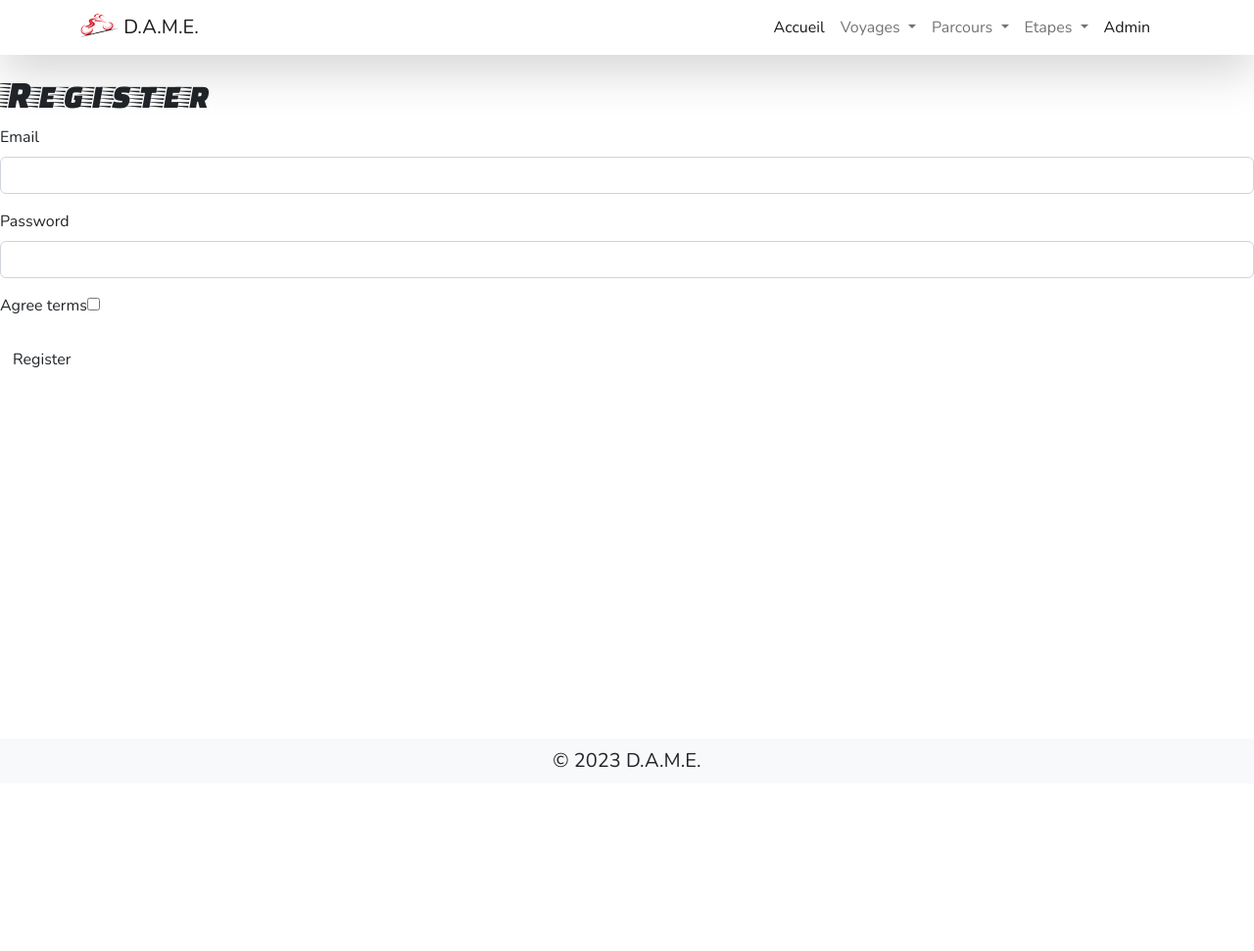
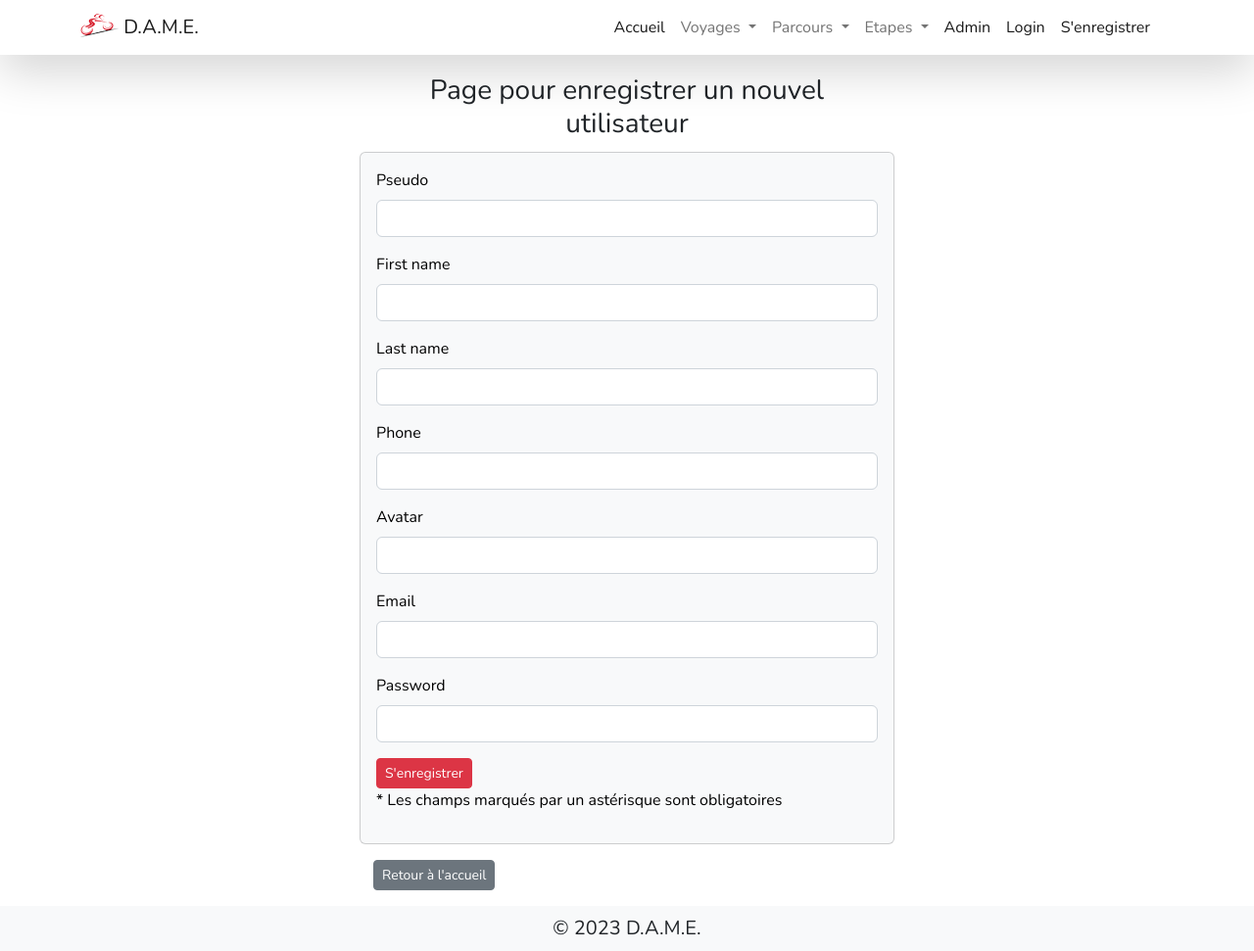
Before and after one commit to claudiekante/Dame, a Symfony app: template templates/registration/register.html.twig in a window 1280 px wide. Shown: the whole page at 98% size. Before the commit the page ends 784 px from the top, so only its background shows below. Run offline with Twig, Linux system fonts and the light colour scheme; the template is opened without the code that fills it, so the values that code supplies are empty; form fields are guessed from the names that the template uses; some libraries are stand-ins or nearby versions.

Commit message:
first day no flu - continuing registration form

```diff
--- a/src/Controller/RegistrationController.php
+++ b/src/Controller/RegistrationController.php
@@ -22,6 +22,7 @@ class RegistrationController extends AbstractController
     public function register(Request $request, UserPasswordHasherInterface $userPasswordHasher, UserAuthenticatorInterface $userAuthenticator, AppUserAuthenticator $authenticator, EntityManagerInterface $entityManager): Response
     {
         $user = new User();
+        $user->setRoles(["ROLE_ADMIN"]);
         $form = $this->createForm(RegistrationFormType::class, $user);
         $form->handleRequest($request);
 
--- a/templates/inc/_nav.html.twig
+++ b/templates/inc/_nav.html.twig
@@ -92,6 +92,12 @@
                     <li class="nav-item">
                         <a class="nav-link active" aria-current="page" href="#" title="Page admin">Admin</a>
                     </li>
+                    <li class="nav-item">
+                        <a class="nav-link active" aria-current="page" href="{{ path('app_login') }}" title="Connecte toi">Login</a>
+                    </li>
+                    <li class="nav-item">
+                        <a class="nav-link active" aria-current="page" href="{{ path('app_register') }}" title="S'enregistrer">S'enregistrer</a>
+                    </li>
                 </ul>
                 {#                            <div class="d-flex nav-item">testo à droite</div> #}
             </div>
--- a/templates/registration/register.html.twig
+++ b/templates/registration/register.html.twig
@@ -1,17 +1,70 @@
 {% extends 'base.html.twig' %}
 
-{% block title %}Register{% endblock %}
+{% block title %}{{ parent() }} | S'enregistrer {% endblock %}
 
 {% block body %}
-    <h1>Register</h1>
+
+
+    <div class="container">
+
+        <div class="row m-1">
+            <div class="col-lg-3"></div>
+            <div class="col-lg-6 text-center">
+                <h3>Page pour enregistrer un nouvel utilisateur</h3>
+            </div>
+            <div class="col-lg-3"></div>
+        </div>
+
+        <div class="row">
+            <div class="col-lg-3"></div>
+            <div class="col-lg-6">
+                <div class="card text-bg-light">
+                    <div class="card-body">
 
                         {{ form_start(registrationForm) }}
+                        {{ form_row(registrationForm.pseudo) }}
+                        {{ form_row(registrationForm.firstName) }}
+                        {{ form_row(registrationForm.lastName) }}
+                        {{ form_row(registrationForm.phone) }}
+                        {{ form_row(registrationForm.avatar) }}
                         {{ form_row(registrationForm.email) }}
                         {{ form_row(registrationForm.plainPassword, {
                             label: 'Password'
                         }) }}
-        {{ form_row(registrationForm.agreeTerms) }}
+{#                        {{ form_row(registrationForm.agreeTerms) }}#}
 
-        <button type="submit" class="btn">Register</button>
+                        <button type="submit" class="btn btn-danger btn-sm">S'enregistrer</button>
                         {{ form_end(registrationForm) }}
+
+
+                        <p> * Les champs marqués par un astérisque sont obligatoires </p>
+
+
+
+
+                    </div>
+                </div>
+
+
+
+            </div>
+            <div class="col-lg-3">
+            </div>
+        </div>
+
+        <div class="row m-3">
+            <div class="col-lg-3"></div>
+            <div class="col-lg-6">
+                <a href="{{ path('main_home') }}">
+                    <button type="button" class="btn btn-secondary btn-sm">Retour à l'accueil</button></a>&nbsp;
+            </div>
+            <div class="col-lg-3"></div>
+        </div>
+
+    </div>
+
+
+
+
+
 {% endblock %}
```
Also changed, not shown: src/Entity/User.php (+8 -2 lines), src/Form/RegistrationFormType.php (+45 -11 lines), templates/security/login.html.twig (+42 -6 lines). Lines whose indentation alone changed are shown as unchanged.
